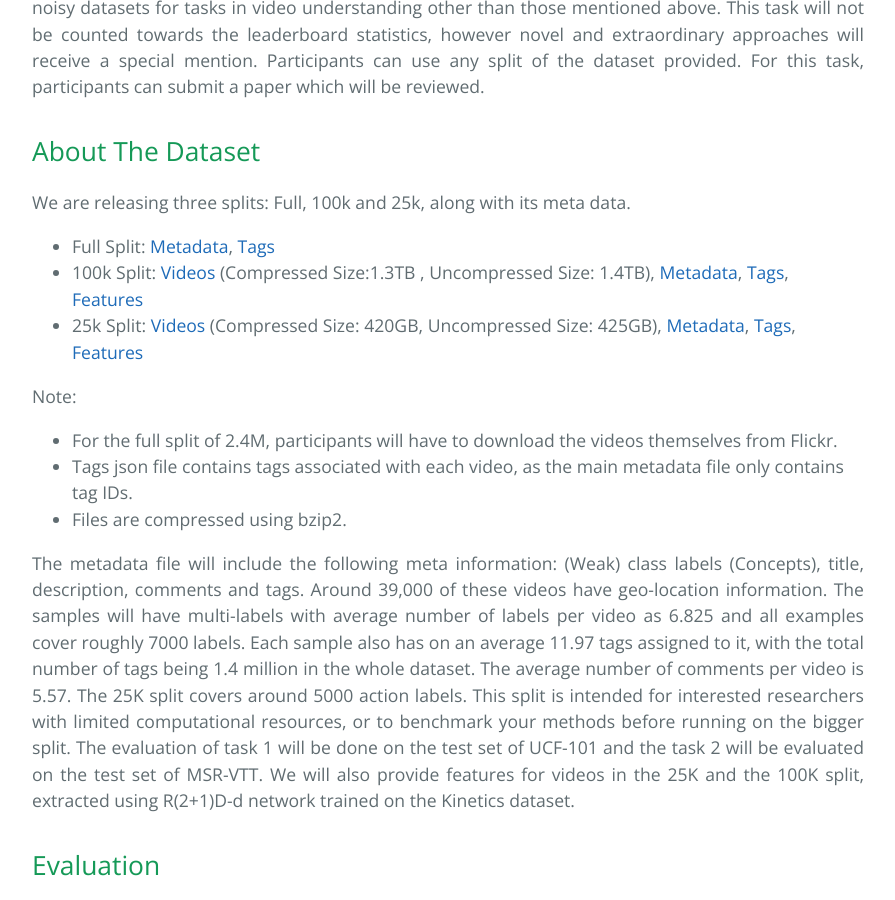
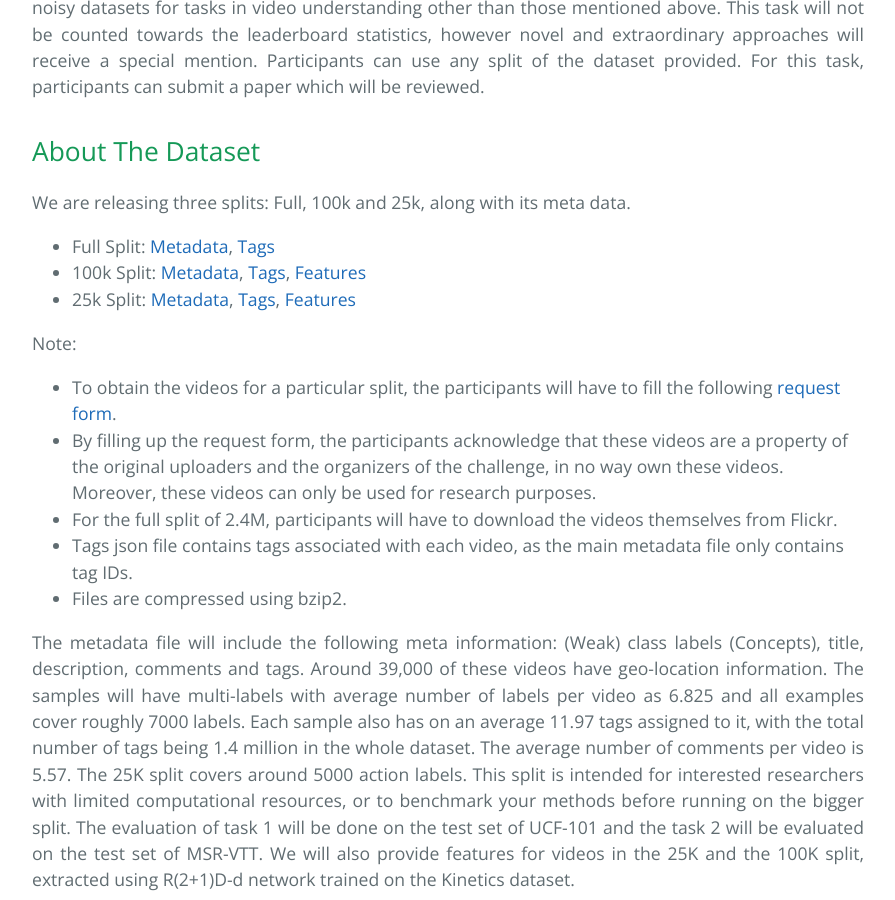
Before and after one commit to midas-research/noisy-mmvu, a Jekyll site: the page built from index.md, in a window 1280 px wide and 900 px high, scrolled down 1921 px. Shown: the whole window, without its empty margins (192-1087 px from the left). Built offline with Jekyll 4.4.1, drawn with Linux system fonts in a browser that asks for light colours; our own code applies the rules of GitHub Pages for plain Markdown files.

Commit message:
Fixed Gdrive links

```diff
--- a/index.md
+++ b/index.md
@@ -57,11 +57,13 @@ We invite researchers and participants to demonstrate effectiveness of learning
 We are releasing three splits: Full, 100k and 25k, along with its meta data.
 
 - Full Split: [Metadata](https://drive.google.com/file/d/1Zj0Lf4JYUc_8pnHyKe23ctAWWn3JCR9q/view?usp=sharing), [Tags](https://drive.google.com/file/d/12Hc1bUrTxzB9mKDwJ2bT4HFtx4AqKucZ/view?usp=sharing)
-- 100k Split: [Videos](https://drive.google.com/file/d/19_ddJZkgTVDNC2Hwp4ZWKhV4hfF2N6zv/view?usp=sharing) (Compressed Size:1.3TB , Uncompressed Size: 1.4TB), [Metadata](https://drive.google.com/file/d/1f81Q-N7DY21wFenS1ThbgO7kWpWGJseb/view?usp=sharing), [Tags](https://drive.google.com/file/d/11uSVC3dw9Om7bT25hC_pqh7WPNRBQMXW/view?usp=sharing), [Features](https://drive.google.com/file/d/19qIUb4iOprVm-M3cI7d_5fJzTnzArepO/view?usp=sharing)
-- 25k Split: [Videos](https://drive.google.com/file/d/1frvv3JXRoiTn7hubMTl5BQDdVIcY9XO9/view?usp=sharing) (Compressed Size: 420GB, Uncompressed Size: 425GB), [Metadata](https://drive.google.com/file/d/1y_QP0Vm4KKCaTSTiY3MrX347Fs14kZ1o/view?usp=sharing), [Tags](https://drive.google.com/file/d/1grVNqoR1MobJe0vWYe77zSdbdyYVvHMP/view?usp=sharing), [Features](https://drive.google.com/file/d/1gpwLppZ_noSHxFTXvXDH1zWK27q-7e2z/view?usp=sharing)
+- 100k Split: [Metadata](https://drive.google.com/file/d/1f81Q-N7DY21wFenS1ThbgO7kWpWGJseb/view?usp=sharing), [Tags](https://drive.google.com/file/d/11uSVC3dw9Om7bT25hC_pqh7WPNRBQMXW/view?usp=sharing), [Features](https://drive.google.com/file/d/19qIUb4iOprVm-M3cI7d_5fJzTnzArepO/view?usp=sharing)
+- 25k Split: [Metadata](https://drive.google.com/file/d/1y_QP0Vm4KKCaTSTiY3MrX347Fs14kZ1o/view?usp=sharing), [Tags](https://drive.google.com/file/d/1grVNqoR1MobJe0vWYe77zSdbdyYVvHMP/view?usp=sharing), [Features](https://drive.google.com/file/d/1gpwLppZ_noSHxFTXvXDH1zWK27q-7e2z/view?usp=sharing)
 
 Note:
 
+- To obtain the videos for a particular split, the participants will have to fill the following [request form](https://forms.gle/8GdaYzq5kYn5ZVSS8).
+- By filling up the request form, the participants acknowledge that these videos are a property of the original uploaders and the organizers of the challenge, in no way own these videos. Moreover, these videos can only be used for research purposes.
 - For the full split of 2.4M, participants will have to download the videos themselves from Flickr.
 - Tags json file contains tags associated with each video, as the main metadata file only contains tag IDs.
 - Files are compressed using bzip2.
```
